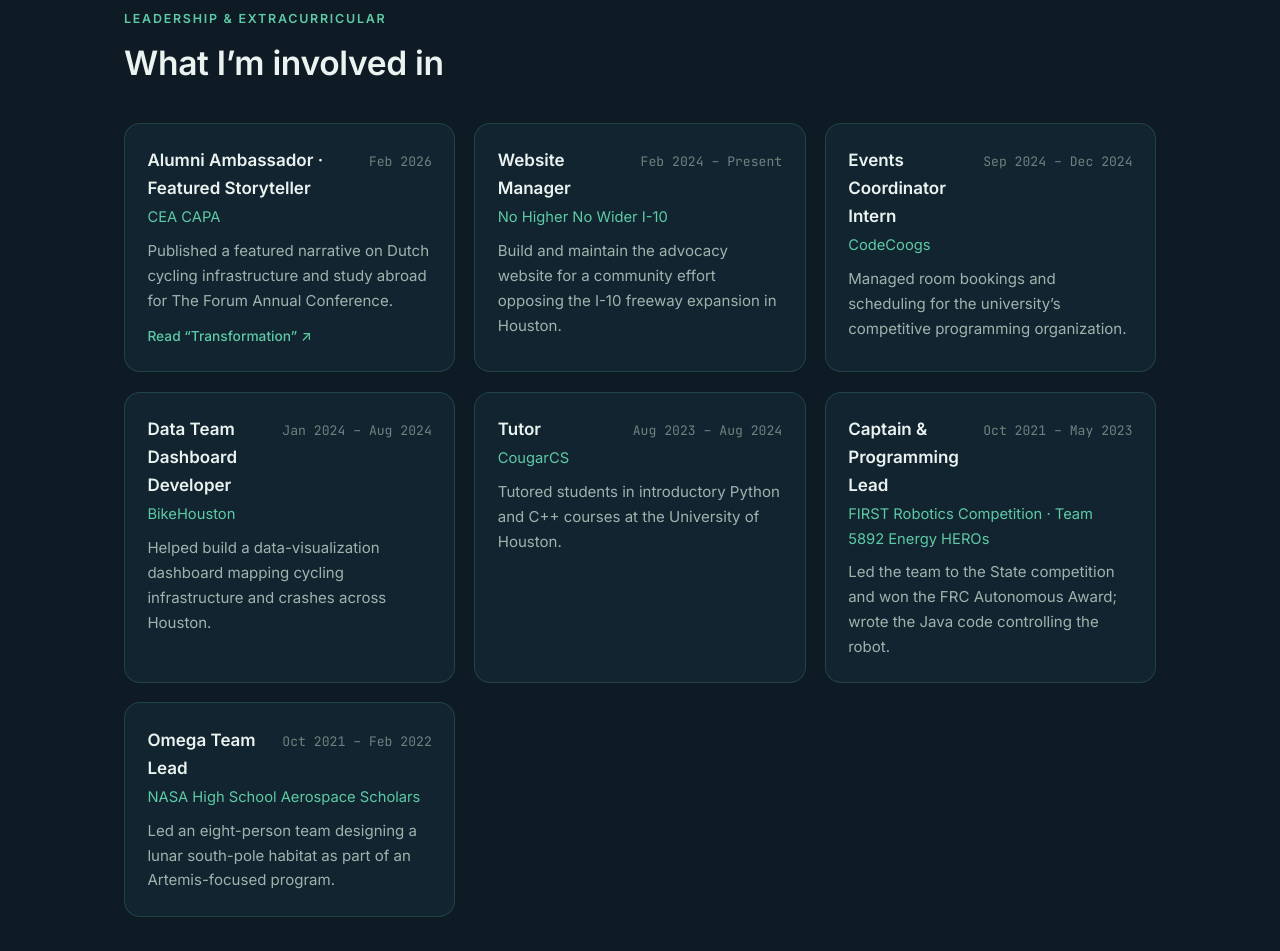
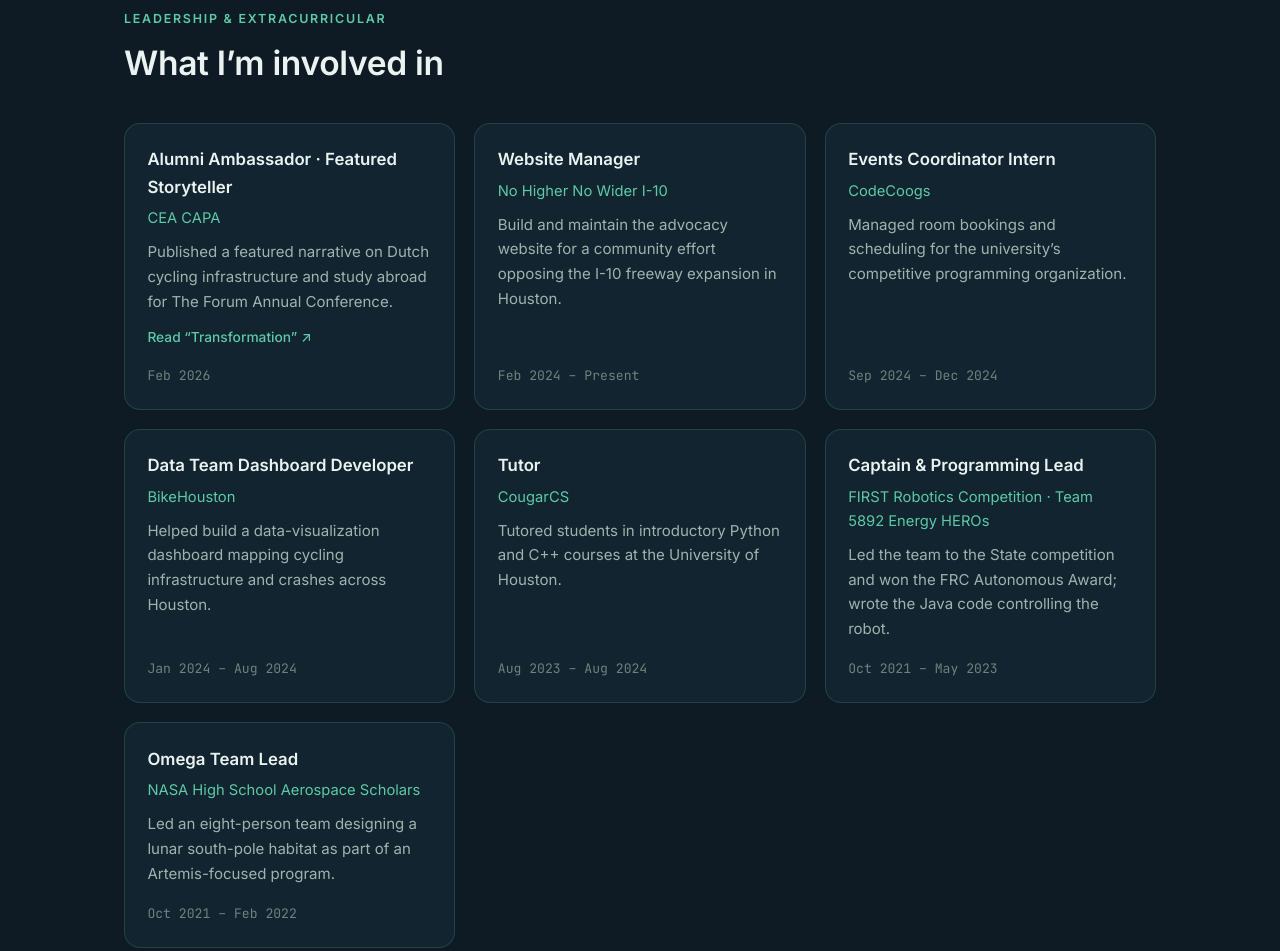
Before and after one commit to WrenVin/PersonalWebsite, an Astro site: page / in a window 1280 px wide. Shown: the part 3740-4691 px from the top of the page. Built offline with nearby package versions, Linux system fonts and the light colour scheme; Astro itself is replaced by a stand-in of ours.

Commit message:
Move leadership dates to the bottom of each tile for title breathing room

```diff
--- a/src/pages/index.astro
+++ b/src/pages/index.astro
@@ -160,10 +160,7 @@ import { featuredProjects, otherProjects } from "../data/projects";
       <ul class="lead-list">
         {leadership.map((item) => (
           <li class="lead-item">
-            <div class="lead-head">
-              <span class="lead-role">{item.role}</span>
-              <span class="lead-dates">{item.dates}</span>
-            </div>
+            <p class="lead-role">{item.role}</p>
             <p class="lead-org">{item.org}</p>
             <p class="lead-note">{item.note}</p>
             {item.link && (
@@ -171,6 +168,7 @@ import { featuredProjects, otherProjects } from "../data/projects";
                 {item.link.label} ↗
               </a>
             )}
+            <p class="lead-dates">{item.dates}</p>
           </li>
         ))}
       </ul>
@@ -389,26 +387,25 @@ import { featuredProjects, otherProjects } from "../data/projects";
     gap: 1.2rem;
   }
   .lead-item {
+    display: flex;
+    flex-direction: column;
+    height: 100%;
     background: var(--bg-elev);
     border: 1px solid var(--border);
     border-radius: var(--radius-lg);
     padding: 1.4rem;
   }
-  .lead-head {
-    display: flex;
-    justify-content: space-between;
-    align-items: baseline;
-    gap: 0.5rem;
-    margin-bottom: 0.2rem;
-  }
   .lead-role {
     font-weight: 600;
+    font-size: 1.05rem;
+    margin: 0 0 0.3rem;
   }
   .lead-dates {
+    margin: auto 0 0;
+    padding-top: 1rem;
     color: var(--text-faint);
     font-size: 0.82rem;
     font-family: var(--font-mono);
-    white-space: nowrap;
   }
   .lead-org {
     color: var(--accent);
@@ -421,7 +418,7 @@ import { featuredProjects, otherProjects } from "../data/projects";
     margin: 0;
   }
   .lead-link {
-    display: inline-block;
+    align-self: flex-start;
     margin-top: 0.7rem;
     font-size: 0.86rem;
     font-weight: 500;
```
